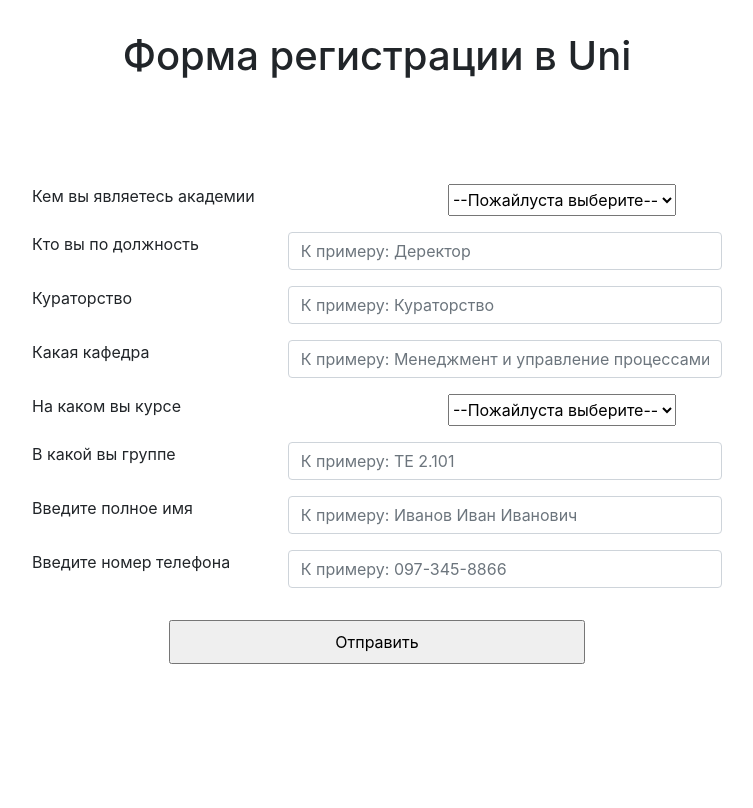
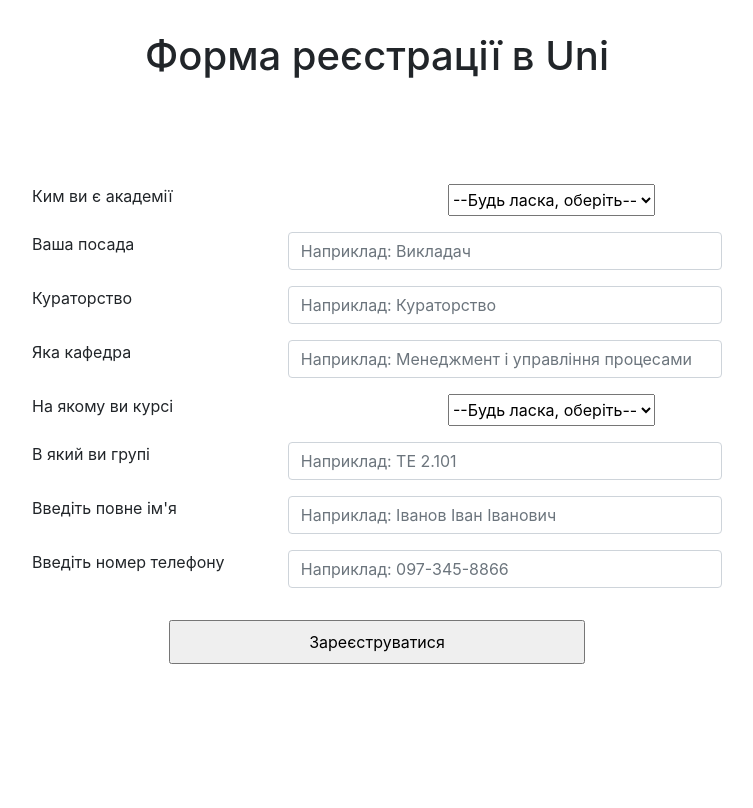
Before and after one commit to DenKandy/uni_bot, a Django app: page /register/1 in a window 1280 px wide. Shown: the whole page, without its empty margins (263-1016 px from the left). Run offline with Django 3.2, Linux system fonts and the light colour scheme; some libraries are stand-ins or nearby versions.

Commit message:
Refactoring

```diff
--- a/uni/bot/models.py
+++ b/uni/bot/models.py
@@ -11,9 +11,9 @@ class UserUniModel(models.Model):
 
     CHOICE_USER_TYPES = (
         (STUDENT, 'Студент'),
-        (TEACHER, 'Преподователь'),
-        (MANAGEMENT, 'Дирекция'),
-        (ADMIN, 'Админинстратор'))
+        (TEACHER, 'Викладач'),
+        (MANAGEMENT, 'Дирекція'),
+        (ADMIN, 'Адміністратор'))
 
     USER_TYPES_KEYS = {
         STUDENT     : CHOICE_USER_TYPES[0][1],
--- a/uni/bot/templates/signup.html
+++ b/uni/bot/templates/signup.html
@@ -1,6 +1,6 @@
 {% extends "index.html" %}
-{% block title %}Форма регистрации в Uni{% endblock %}
-{% block header %}Форма регистрации в Uni{% endblock %}
+{% block title %}Форма реєстрації в Uni{% endblock %}
+{% block header %}Форма реєстрації в Uni{% endblock %}
 {% block content %}
 {% load static %}
 
@@ -97,37 +97,35 @@
                     }
                 </script>
                 <div class="d-flex flex-row p-2">
-                    <label class="" style="width: 26em;" for="{{form.user_types.id_for_label}}">Кем вы являетесь
-                        академии</label>
+                    <label class="" style="width: 26em;" for="{{form.user_types.id_for_label}}">Ким ви є академії</label>
                     <select class="" onchange="onchange_user(this);" name="{{form.user_types.name}}"
                         id="{{form.user_types.auto_id}}" required="">
-                        <option value="">--Пожайлуста выберите--</option>
+                        <option value="">--Будь ласка, оберіть--</option>
                         <option value="student">Студент</option>
-                        <option value="teacher">Преподователь</option>
-                        <option value="management">Дирекция</option>
-                        <option value="admin">Админинстратор</option>
+                        <option value="teacher">Викладач</option>
+                        <option value="management">Дирекція</option>
+                        <option value="admin">Адміністратор</option>
                     </select>
                 </div>
                 <div class="d-flex flex-row p-2" id='position-manager'>
-                    <label class="" style="width: 26em;" for="{{form.position_manager.id_for_label}}">Кто вы по
-                        должность</label>
+                    <label class="" style="width: 26em;" for="{{form.position_manager.id_for_label}}">Ваша посада</label>
                     <input class="form-control" type="text" name="{{form.position_manager.name}}"
-                        id="{{form.position_manager.auto_id}}" placeholder="К примеру: Деректор">
+                        id="{{form.position_manager.auto_id}}" placeholder="Наприклад: Викладач">
                 </div>
                 <div class="d-flex flex-row p-2" id='curatorship'>
                     <label class="" style="width: 26em;" for="{{form.curatorship.id_for_label}}">Кураторство</label>
                     <input class="form-control" type="text" name="{{form.curatorship.name}}"
-                        id="{{form.curatorship.auto_id}}" placeholder="К примеру: Кураторство">
+                        id="{{form.curatorship.auto_id}}" placeholder="Наприклад: Кураторство">
                 </div>
                 <div class="d-flex flex-row p-2" id='chair'>
-                    <label class="" style="width: 26em;" for="{{form.chair.id_for_label}}">Какая кафедра</label>
+                    <label class="" style="width: 26em;" for="{{form.chair.id_for_label}}">Яка кафедра</label>
                     <input class="form-control" type="text" name="{{form.chair.name}}" id="{{form.chair.auto_id}}"
-                        placeholder="К примеру: Менеджмент и управление процессами">
+                        placeholder="Наприклад: Менеджмент і управління процесами">
                 </div>
                 <div class="d-flex flex-row p-2" id='course'>
-                    <label class="" style="width: 26em;" for="{{form.course.id_for_label}}">На каком вы курсе</label>
+                    <label class="" style="width: 26em;" for="{{form.course.id_for_label}}">На якому ви курсі</label>
                     <select class="" id="{{form.course.auto_id}}">
-                        <option value="">--Пожайлуста выберите--</option>
+                        <option value="">--Будь ласка, оберіть--</option>
                         <option value="1">1</option>
                         <option value="2">2</option>
                         <option value="3">3</option>
@@ -137,15 +135,14 @@
                     </select>
                 </div>
                 <div class="d-flex flex-row p-2" id='group'>
-                    <label class="" style="width: 26em;" for="{{form.group.id_for_label}}">В какой вы группе</label>
+                    <label class="" style="width: 26em;" for="{{form.group.id_for_label}}">В який ви групі</label>
                     <input class="form-control" type="text" name="{{form.group.name}}" id="{{form.group.auto_id}}"
-                        placeholder="К примеру: ТЕ 2.101">
+                        placeholder="Наприклад: ТЕ 2.101">
                 </div>
                 <div class="d-flex flex-row p-2">
-                    <label class="" style="width: 26em;" for="{{form.full_name.id_for_label}}">Введите полное
-                        имя</label>
+                    <label class="" style="width: 26em;" for="{{form.full_name.id_for_label}}">Введіть повне ім'я</label>
                     <input class="form-control" type="text" name="{{form.full_name.name}}"
-                        id="{{form.full_name.auto_id}}" required="" placeholder="К примеру: Иванов Иван Иванович">
+                        id="{{form.full_name.auto_id}}" required="" placeholder="Наприклад: Іванов Іван Іванович">
                 </div>
                 <div class="" style="display: none;">
                     <label class="" style="width: 26em;" style="display: none;"
@@ -160,14 +157,13 @@
                         id="{{form.is_active.auto_id}}" placeholder="">
                 </div>
                 <div class="d-flex flex-row p-2">
-                    <label class="" style="width: 26em;" for="{{form.phone_number.id_for_label}}">Введите номер
-                        телефона</label>
+                    <label class="" style="width: 26em;" for="{{form.phone_number.id_for_label}}">Введіть номер телефону</label>
                     <input class="form-control" type="tel" pattern="[0-9]{3}-[0-9]{3}-[0-9]{4}"
                         name="{{form.phone_number.name}}" id="{{form.phone_number.auto_id}}" required=""
-                        placeholder="К примеру: 097-345-8866">
+                        placeholder="Наприклад: 097-345-8866">
                 </div>
                 <div class="d-flex justify-content-center p-4">
-                    <input class="p-2" style="width: 26em;" type="submit" value="Отправить">
+                    <input class="p-2" style="width: 26em;" type="submit" value="Зареєструватися">
                 </div>
         </form>
     </div>
--- a/uni/bot/templates/signup_response.html
+++ b/uni/bot/templates/signup_response.html
@@ -1,6 +1,6 @@
 {% extends "index.html" %}
-{% block title %}Форма регистрации в Uni обработана успешно{% endblock %}
-{% block header %}Форма регистрации в Uni обработана успешно{% endblock %}
+{% block title %}Форма реєстрації в Uni оброблена успішно{% endblock %}
+{% block header %}Форма реєстрації в Uni оброблена успішно{% endblock %}
 {% block content %}
 {% load static %}
 
--- a/uni/uni/settings.py
+++ b/uni/uni/settings.py
@@ -21,7 +21,7 @@ BASE_DIR = Path(__file__).resolve().parent.parent
 
 # SECURITY WARNING: keep the secret key used in production secret!
 SECRET_KEY = 'q6mox!yvp5xk1xcf(ddtgz8c7mm+43@)p-+o1d0h1$rrldsi-v'
-BOT_TOKEN  = '1207509512:AAGRbYPCS6y7TYkexrzP4WUFHDOc_nFD068'
+BOT_TOKEN  = '1457969826:AAFV3D8SPpkgAte68eQgF8TStywhltbq9eM'
 # SECURITY WARNING: don't run with debug turned on in production!
 DEBUG = True
 RUN_UNIBOT = True
```
Also changed, not shown: uni/bot/migrations/0009_auto_20201229_1444.py (added).
